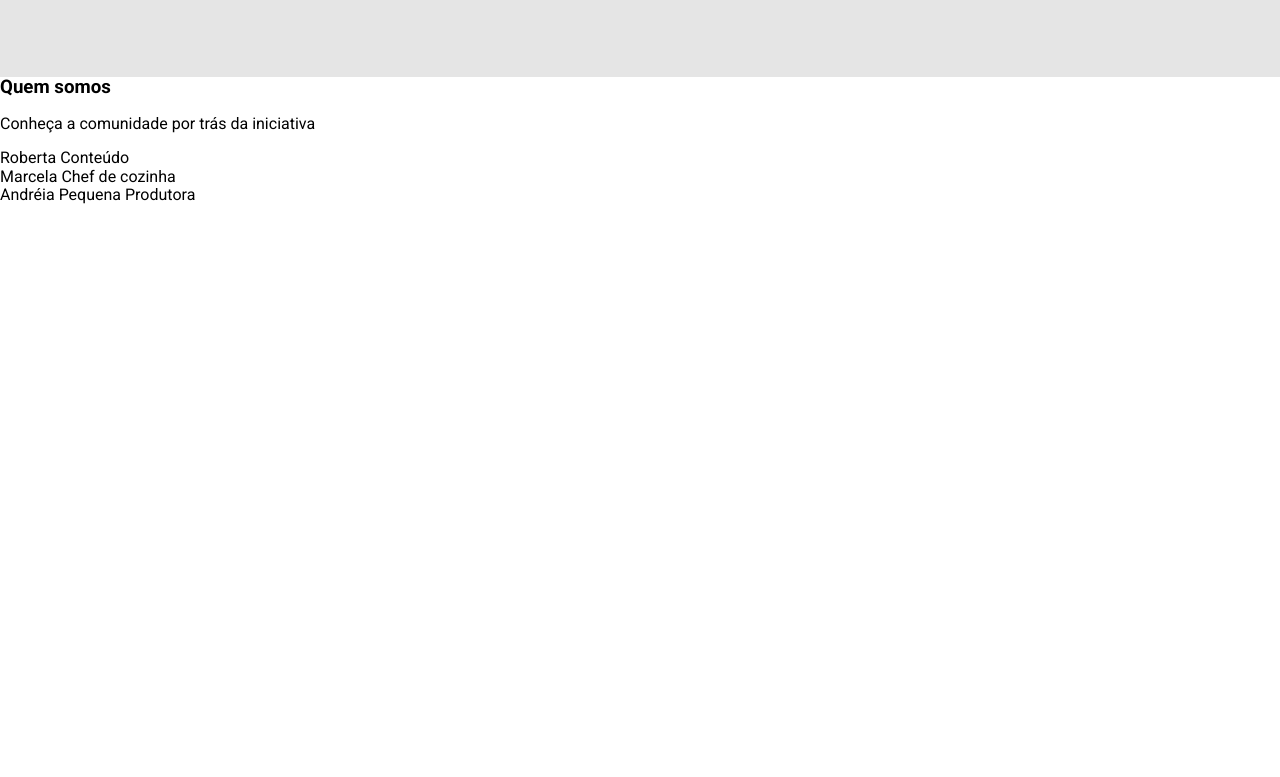
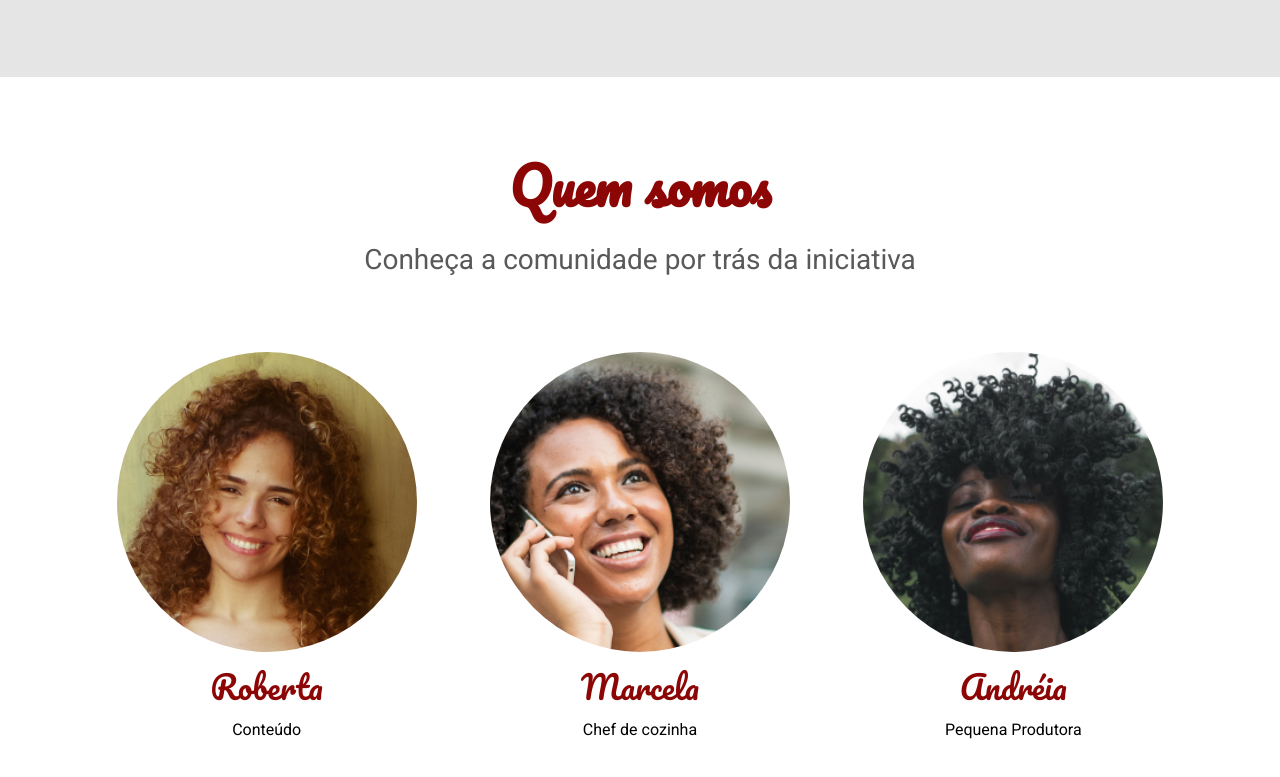
Before and after one commit to WERLYANA/Site_Fruta_e_Fruto, a plain HTML site: page index.html in a window 1280 px wide. Shown: the part 1767-2544 px from the top of the page. Before the commit the page ends 1971 px from the top, so only its background shows below. Drawn offline with Linux system fonts and the light colour scheme.

Commit message:
Quem somos

```diff
--- /dev/null
+++ b/assets/css/pessoa/pessoa-funcao.css
@@ -0,0 +1,6 @@
+.pessoa__funcao {
+    text-transform: lowercase;
+    color: #595959;
+    font-size: 1.25rem;
+
+}
--- /dev/null
+++ b/assets/css/pessoa/pessoa-imagem.css
@@ -0,0 +1,23 @@
+.pessoa__imagem {
+    height: 300px;
+    width: 300px;
+    background: red;
+    margin: 0 auto;
+    background-repeat: no-repeat;
+    background-size: cover;
+    background-position: center;
+    border-radius: 100%;
+
+}
+
+.pessoa__imagem--roberta {
+    background-image: url('../../img/pessoas/roberta.jpg');
+}
+
+.pessoa__imagem--marcela {
+    background-image: url('../../img/pessoas/marcela.jpg')
+}
+
+.pessoa__imagem--andreia {
+    background-image: url('../../img/pessoas/andreia.jpg')
+}
--- /dev/null
+++ b/assets/css/pessoa/pessoa-nome.css
@@ -0,0 +1,6 @@
+.pessoa__nome {
+    margin: 1rem 0;
+    font-family: Pacifico, cursive;
+    color: #8d0606;
+    font-size: 2rem;
+}
--- /dev/null
+++ b/assets/css/pessoa/pessoa.css
@@ -0,0 +1,4 @@
+.pessoa {
+    display: flex;
+    flex-direction: column;
+}
--- /dev/null
+++ b/assets/css/pessoas.css
@@ -0,0 +1,7 @@
+.pessoas {
+    display: flex;
+    justify-content:space-around;
+    padding-top: 3rem;
+
+
+}
--- a/assets/css/quemSomos/quemSomos-descricao.css
+++ b/assets/css/quemSomos/quemSomos-descricao.css
@@ -0,0 +1,5 @@
+.quem-somos__descricao {
+    font-weight: 100%;
+    font-size: 1.75rem;
+    color: #595959
+}
--- a/assets/css/quemSomos/quemSomos-titulo.css
+++ b/assets/css/quemSomos/quemSomos-titulo.css
@@ -0,0 +1,6 @@
+.quem-somos__titulo {
+    margin-bottom: 1rem;
+    color: #8d0606;
+    font-size: 3.1875rem;
+    font-family: Pacifico, cursive;
+}
--- a/assets/css/quemSomos/quemSomos.css
+++ b/assets/css/quemSomos/quemSomos.css
@@ -0,0 +1,5 @@
+.quem-somos {
+    text-align: center;
+    padding: 5rem;
+
+}
--- a/index.html
+++ b/index.html
@@ -25,6 +25,15 @@
         <link rel="stylesheet" href="assets/css/receita/receita-botao.css">
         <link rel="stylesheet" href="assets/css/receitas.css">
         <link rel="stylesheet" href="assets/css/receita/receita-titulo.css">
+        <link rel="stylesheet" href="assets/css/quemSomos/quemSomos.css">
+        <link rel="stylesheet" href="assets/css/quemSomos/quemSomos-titulo.css">
+        <link rel="stylesheet" href="assets/css/quemSomos/quemSomos-descricao.css">
+        <link rel="stylesheet" href="assets/css/pessoa/pessoa.css">
+        <link rel="stylesheet" href="assets/css/pessoa/pessoa-nome.css">
+        <link rel="stylesheet" href="assets/css/pessoa/pessoa-imagem.css">
+        <link rel="stylesheet" href="assets/css/pessoas.css">
+
+
 
     </head>
     <body>
```
